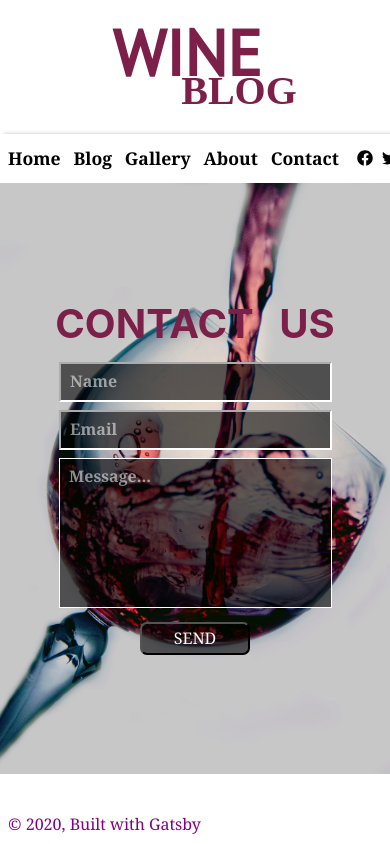
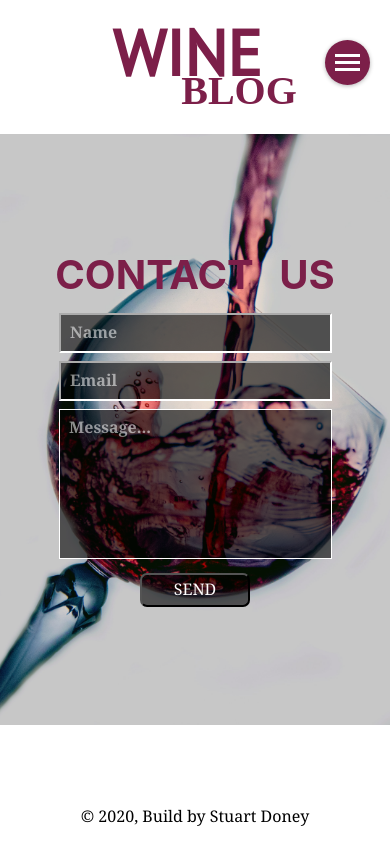
Before and after one commit to stupop010/wine-blog, a Gatsby site: page /contact in a window 390 px wide. Built offline with nearby package versions, Linux system fonts and the light colour scheme; Gatsby itself is replaced by a stand-in of ours; a web font is replaced by a local one.

Commit message:
context, hamburger menu

```diff
--- /dev/null
+++ b/src/components/hamBurger/hamBurger.js
@@ -0,0 +1,12 @@
+import React from "react"
+import { BurgerMenu, BarOne, BarThree, BarTwo } from "./hamBurger.styles"
+
+const HamBurger = ({ open, toggleBurger }) => (
+  <BurgerMenu onClick={toggleBurger}>
+    <BarOne open={open} />
+    <BarTwo open={open} />
+    <BarThree open={open} />
+  </BurgerMenu>
+)
+
+export default HamBurger
--- /dev/null
+++ b/src/components/hamBurger/hamBurger.styles.js
@@ -0,0 +1,47 @@
+import styled from "styled-components"
+
+export const BurgerMenu = styled.div`
+  display: inline-block;
+  cursor: pointer;
+  position: fixed;
+  right: 20px;
+  top: 40px;
+  z-index: 9999;
+  background: #7c1f49;
+  padding: 10px;
+  border-radius: 25px;
+  box-shadow: 0 1px 4px rgba(0, 0, 0, 0.3);
+
+  div {
+    width: 25px;
+    height: 3px;
+    background-color: #fff;
+    margin: 4px 0;
+    transition: 0.4s;
+  }
+`
+export const BarOne = styled.div`
+  transform: ${({ open }) =>
+    open ? `rotate(-45deg) translate(-4px, 4px)` : `none`};
+`
+export const BarTwo = styled.div`
+  opacity: ${({ open }) => (open ? "0" : "1")};
+`
+export const BarThree = styled.div`
+  transform: ${({ open }) =>
+    open ? `rotate(45deg) translate(-6px, -6px)` : `none`};
+`
+
+// .burger-menu.open .bar1 {
+//   -webkit-transform: rotate(-45deg) translate(-4px, 4px);
+//   transform: rotate(-45deg) translate(-4px, 4px);
+// }
+
+// .burger-menu.open .bar2 {
+//   opacity: 0;
+// }
+
+// .burger-menu.open .bar3 {
+//   -webkit-transform: rotate(45deg) translate(-6px, -6px);
+//   transform: rotate(45deg) translate(-6px, -6px);
+// }
--- a/src/components/layout/layout.js
+++ b/src/components/layout/layout.js
@@ -1,4 +1,4 @@
-import React from "react"
+import React, { createContext, useState } from "react"
 import PropTypes from "prop-types"
 import { useStaticQuery, graphql } from "gatsby"
 import { ThemeProvider } from "styled-components"
@@ -6,11 +6,19 @@ import { ThemeProvider } from "styled-components"
 import Header from "../header/header"
 import GlobalStyle from "../globalStyle"
 import theme from "../themeStyle"
+import Menu from "../menu/menu"
+import ToggleBurger from "../../context"
 
 import { Container } from "./layout.styles"
 import "../index.css"
 
 const Layout = ({ children }) => {
+  const [open, setOpen] = useState(false)
+
+  const toggleBurger = () => {
+    setOpen(!open)
+  }
+
   const data = useStaticQuery(graphql`
     query SiteTitleQuery {
       site {
@@ -24,15 +32,14 @@ const Layout = ({ children }) => {
   return (
     <ThemeProvider theme={theme}>
       <GlobalStyle />
-      <Container>
-        <Header siteTitle={data.site.siteMetadata.title} />
-        <main style={{ flex: 1 }}>{children}</main>
-        <footer style={{ padding: "0.5rem" }}>
-          © {new Date().getFullYear()}, Built with
-          {` `}
-          <a href="https://www.gatsbyjs.org">Gatsby</a>
-        </footer>
-      </Container>
+      <ToggleBurger.Provider value={{ open, toggleBurger }}>
+        <Container>
+          <Header siteTitle={data.site.siteMetadata.title} />
+          <Menu />
+          <main>{children}</main>
+          <footer>© {new Date().getFullYear()}, Build by Stuart Doney</footer>
+        </Container>
+      </ToggleBurger.Provider>
     </ThemeProvider>
   )
 }
--- a/src/components/layout/layout.styles.js
+++ b/src/components/layout/layout.styles.js
@@ -4,4 +4,14 @@ export const Container = styled.div`
   display: flex;
   flex-direction: column;
   min-height: 100vh;
+
+  main {
+    flex: 1;
+  }
+
+  footer {
+    padding: 1rem;
+    text-align: center;
+    color: black;
+  }
 `
--- /dev/null
+++ b/src/components/menu/menu.js
@@ -0,0 +1,36 @@
+import React, { useContext } from "react"
+import { Link } from "gatsby"
+
+import ToggleBurger from "../../context"
+
+import { MenuContainer } from "./menu.styles"
+
+const Menu = () => {
+  const { open } = useContext(ToggleBurger)
+
+  return (
+    <MenuContainer open={open}>
+      <nav>
+        <ul>
+          <li>
+            <Link to="/">home</Link>
+          </li>
+          <li>
+            <Link to="/blogs">blog</Link>
+          </li>
+          <li>
+            <Link to="/gallery">gallery</Link>
+          </li>
+          <li>
+            <Link to="/about">about</Link>
+          </li>
+          <li>
+            <Link to="/contact">contact</Link>
+          </li>
+        </ul>
+      </nav>
+    </MenuContainer>
+  )
+}
+
+export default Menu
--- /dev/null
+++ b/src/components/menu/menu.styles.js
@@ -0,0 +1,30 @@
+import styled from "styled-components"
+
+export const MenuContainer = styled.div`
+  z-index: 10;
+  position: absolute;
+  height: 100vh;
+  width: 100vw;
+  background: rgba(38, 37, 36, 0.9);
+  transition: transform 0.3s ease-in-out;
+  transform: ${({ open }) => (open ? `translateY(0)` : `translateY(-100%)`)};
+
+  nav {
+    margin-top: 4rem;
+    text-align: center;
+    color: white;
+    font-size: 2rem;
+    font-weight: bolder;
+    text-transform: uppercase;
+
+    ul {
+      li {
+        margin: 2rem 0;
+
+        &:hover {
+          opacity: 0.5;
+        }
+      }
+    }
+  }
+`
--- a/src/components/navBar/navBar.js
+++ b/src/components/navBar/navBar.js
@@ -1,12 +1,22 @@
-import React from "react"
+import React, { useContext } from "react"
 import { Link } from "gatsby"
 import { FontAwesomeIcon } from "@fortawesome/react-fontawesome"
 import { faSearch } from "@fortawesome/free-solid-svg-icons"
+
+import useWindowDimensions from "../../hooks/useWindowDimensions"
+import HamBurger from "../hamBurger/hamBurger"
 import SocialBar from "../socialBar/socialBar"
+import ToggleBurger from "../../context"
+
 import { NavBarContainer, List, Search, SearchForm } from "./navbar.styles"
 
 const NavBar = () => {
+  const { open, toggleBurger } = useContext(ToggleBurger)
+  const { width } = useWindowDimensions()
+
   return (
+    <>
+      {width > 768 ? (
         <NavBarContainer>
           <List>
             <li>
@@ -36,6 +46,10 @@ const NavBar = () => {
             </SearchForm>
           </Search>
         </NavBarContainer>
+      ) : (
+        <HamBurger toggleBurger={toggleBurger} open={open} />
+      )}
+    </>
   )
 }
 
--- /dev/null
+++ b/src/context/index.js
@@ -0,0 +1,5 @@
+import { createContext } from "react"
+
+const ToggleBurger = createContext({})
+
+export default ToggleBurger
```
Also changed, not shown: src/pages/gallerys.js (deleted, +0 -16 lines), README.md. Lines whose indentation alone changed are shown as unchanged.
